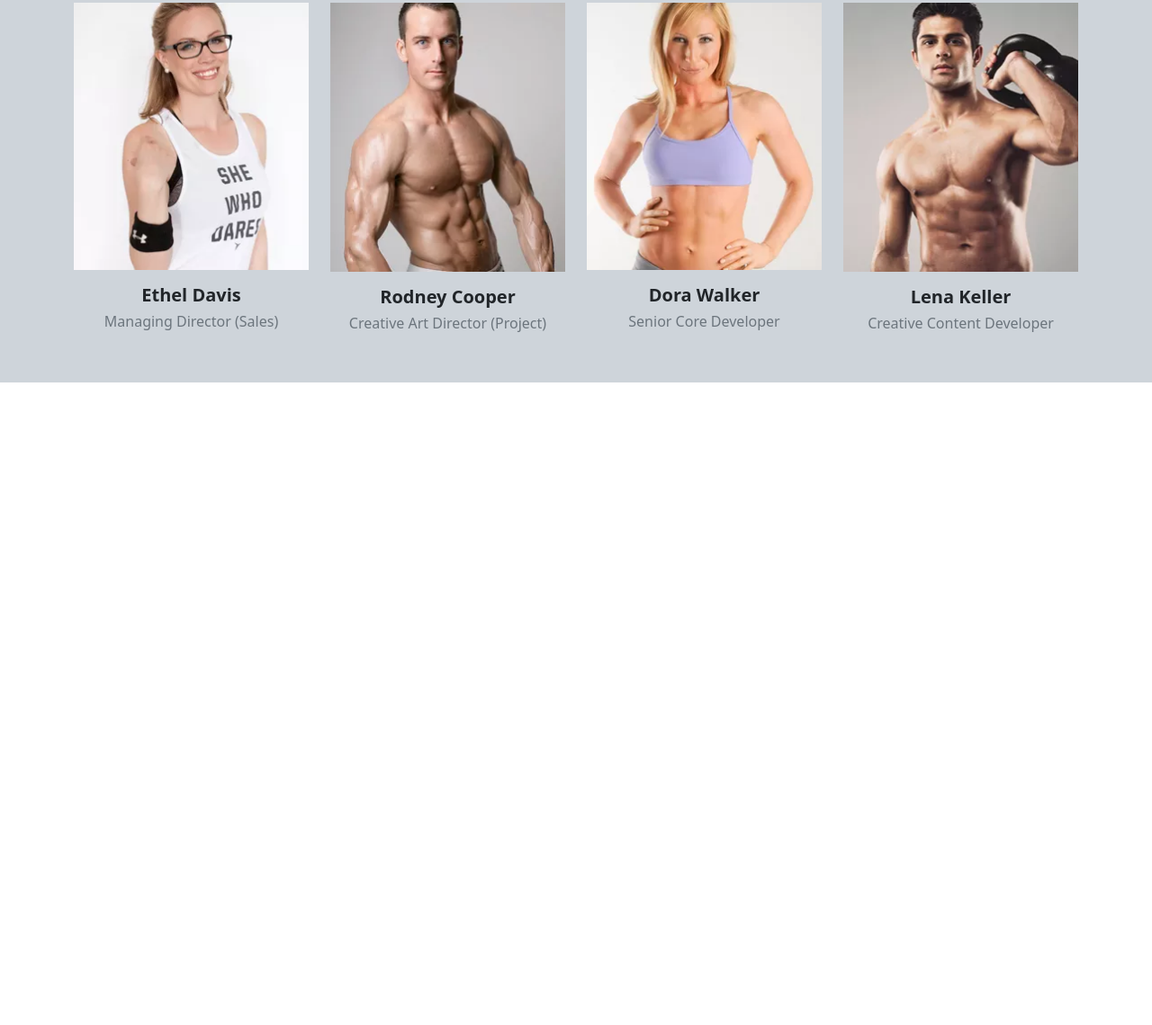
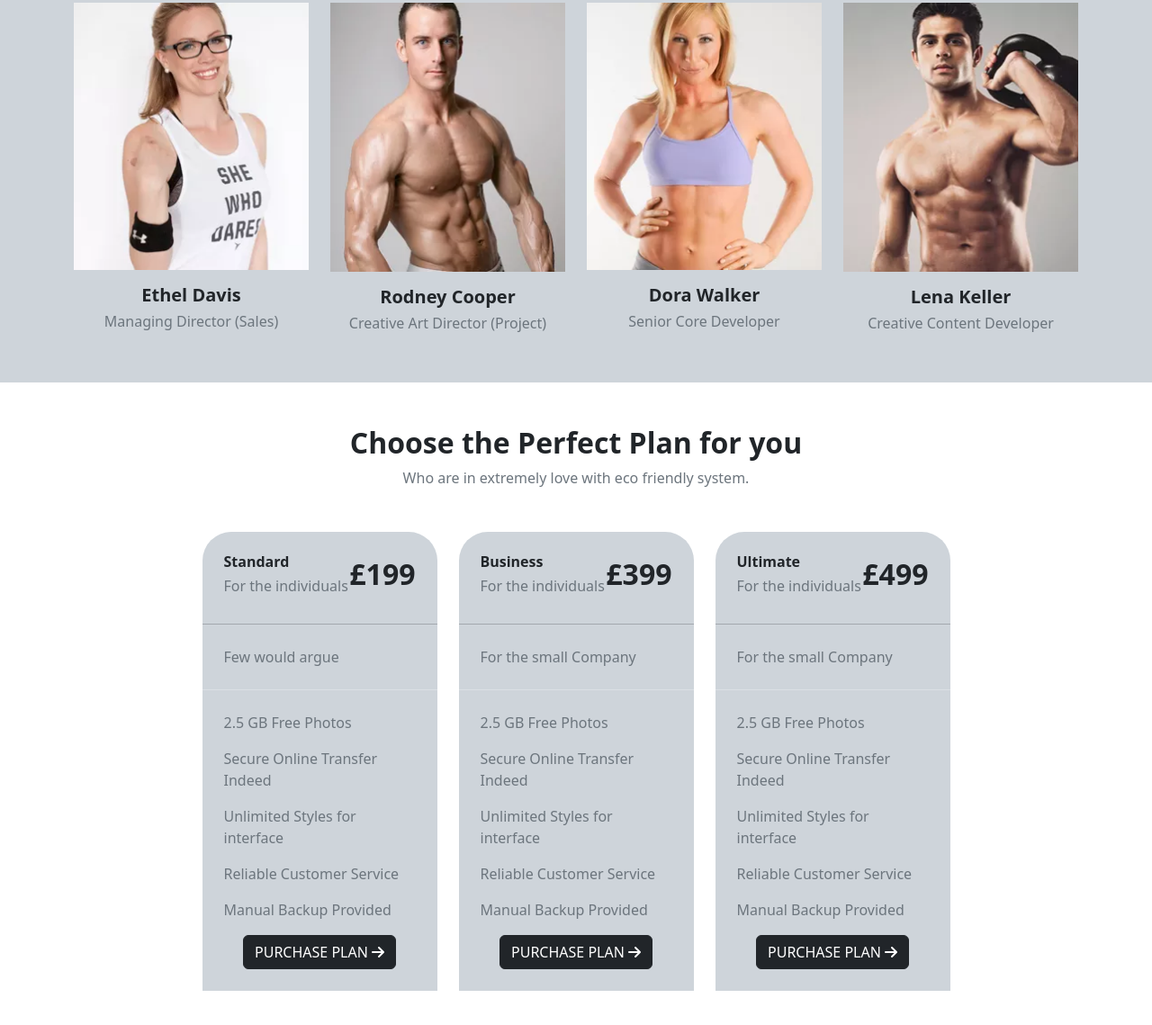
Before and after one commit to ParvinAlasgar/Gym-LandingPage, a plain HTML site: page public/index.html in a window 1280 px wide. Shown: the part 3629-4768 px from the top of the page at 90% size. Before the commit the page ends 4054 px from the top, so only its background shows below. Drawn offline with Linux system fonts and the light colour scheme.

Commit message:
add: added plan section.

```diff
--- a/public/index.html
+++ b/public/index.html
@@ -539,6 +539,119 @@
           </div>
         </div>
       </section>
+      <!-- Plan -->
+      <section id="plan" class="py-5">
+        <div class="container">
+          <h2 class="fw-bold text-center">Choose the Perfect Plan for you</h2>
+          <p class="text-secondary mb-5 text-center">
+            Who are in extremely love with eco friendly system.
+          </p>
+          <div class="row justify-content-center">
+            <div class="col-lg-3 col-md-3 col-sm-6">
+              <div class="wrapper bg-dark-subtle">
+                <div
+                  class="top d-flex align-items-center p-4 justify-content-between"
+                >
+                  <div class="text">
+                    <h6 class="fw-bold">Standard</h6>
+                    <h6 class="text-secondary">For the individuals</h6>
+                  </div>
+                  <div class="price">
+                    <h2 class="fw-bold">£199</h2>
+                  </div>
+                </div>
+                <hr class="m-0" />
+                <p class="text-secondary p-4 m-0">Few would argue</p>
+                <hr class="m-0 text-white" />
+                <ul class="list-unstyled p-4">
+                  <li class="text-secondary mb-3">2.5 GB Free Photos</li>
+                  <li class="text-secondary mb-3">
+                    Secure Online Transfer Indeed
+                  </li>
+                  <li class="text-secondary mb-3">
+                    Unlimited Styles for interface
+                  </li>
+                  <li class="text-secondary mb-3">Reliable Customer Service</li>
+                  <li class="text-secondary mb-3">Manual Backup Provided</li>
+                  <li class="text-center">
+                    <a class="btn btn-dark" href="#"
+                      >PURCHASE PLAN <i class="fa-solid fa-arrow-right"></i
+                    ></a>
+                  </li>
+                </ul>
+              </div>
+            </div>
+            <div class="col-lg-3 col-md-3 col-sm-6">
+              <div class="wrapper bg-dark-subtle">
+                <div
+                  class="top d-flex align-items-center p-4 justify-content-between"
+                >
+                  <div class="text">
+                    <h6 class="fw-bold">Business</h6>
+                    <h6 class="text-secondary">For the individuals</h6>
+                  </div>
+                  <div class="price">
+                    <h2 class="fw-bold">£399</h2>
+                  </div>
+                </div>
+                <hr class="m-0" />
+                <p class="text-secondary p-4 m-0">For the small Company</p>
+                <hr class="m-0 text-white" />
+                <ul class="list-unstyled p-4">
+                  <li class="text-secondary mb-3">2.5 GB Free Photos</li>
+                  <li class="text-secondary mb-3">
+                    Secure Online Transfer Indeed
+                  </li>
+                  <li class="text-secondary mb-3">
+                    Unlimited Styles for interface
+                  </li>
+                  <li class="text-secondary mb-3">Reliable Customer Service</li>
+                  <li class="text-secondary mb-3">Manual Backup Provided</li>
+                  <li class="text-center">
+                    <a class="btn btn-dark" href="#"
+                      >PURCHASE PLAN <i class="fa-solid fa-arrow-right"></i
+                    ></a>
+                  </li>
+                </ul>
+              </div>
+            </div>
+            <div class="col-lg-3 col-md-3 col-sm-6">
+              <div class="wrapper bg-dark-subtle">
+                <div
+                  class="top d-flex align-items-center p-4 justify-content-between"
+                >
+                  <div class="text">
+                    <h6 class="fw-bold">Ultimate</h6>
+                    <h6 class="text-secondary">For the individuals</h6>
+                  </div>
+                  <div class="price">
+                    <h2 class="fw-bold">£499</h2>
+                  </div>
+                </div>
+                <hr class="m-0" />
+                <p class="text-secondary p-4 m-0">For the small Company</p>
+                <hr class="m-0 text-white" />
+                <ul class="list-unstyled p-4">
+                  <li class="text-secondary mb-3">2.5 GB Free Photos</li>
+                  <li class="text-secondary mb-3">
+                    Secure Online Transfer Indeed
+                  </li>
+                  <li class="text-secondary mb-3">
+                    Unlimited Styles for interface
+                  </li>
+                  <li class="text-secondary mb-3">Reliable Customer Service</li>
+                  <li class="text-secondary mb-3">Manual Backup Provided</li>
+                  <li class="text-center">
+                    <a class="btn btn-dark" href="#"
+                      >PURCHASE PLAN <i class="fa-solid fa-arrow-right"></i
+                    ></a>
+                  </li>
+                </ul>
+              </div>
+            </div>
+          </div>
+        </div>
+      </section>
     </main>
   </body>
 </html>
--- a/src/assets/sass/main.scss
+++ b/src/assets/sass/main.scss
@@ -151,6 +151,7 @@ main {
       }
     }
   }
+  // Trainer
   #trainer {
     h2 {
       font-size: 2rem;
@@ -179,4 +180,27 @@ main {
       }
     }
   }
+  // Plan
+  #plan {
+    .wrapper {
+      border-top-left-radius: 2rem;
+      border-top-right-radius: 2rem;
+      cursor: pointer;
+      p,
+      ul,
+      li {
+        transition: background-color 0.7s, color 0.7s;
+      }
+      &:hover {
+        ul,
+        p {
+          background-color: $color_first;
+        }
+        li,
+        p {
+          color: #fff !important;
+        }
+      }
+    }
+  }
 }
```
Also changed, not shown: src/assets/sass/main.css, 1 other file.
